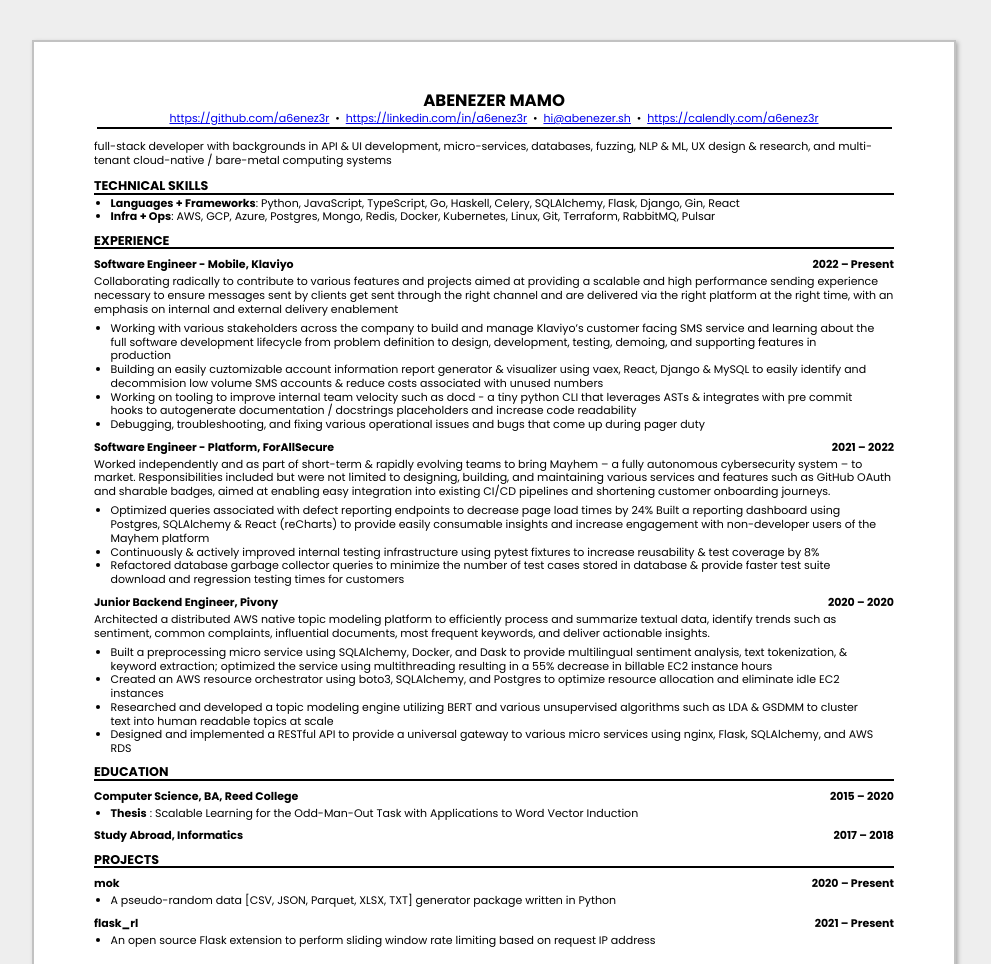
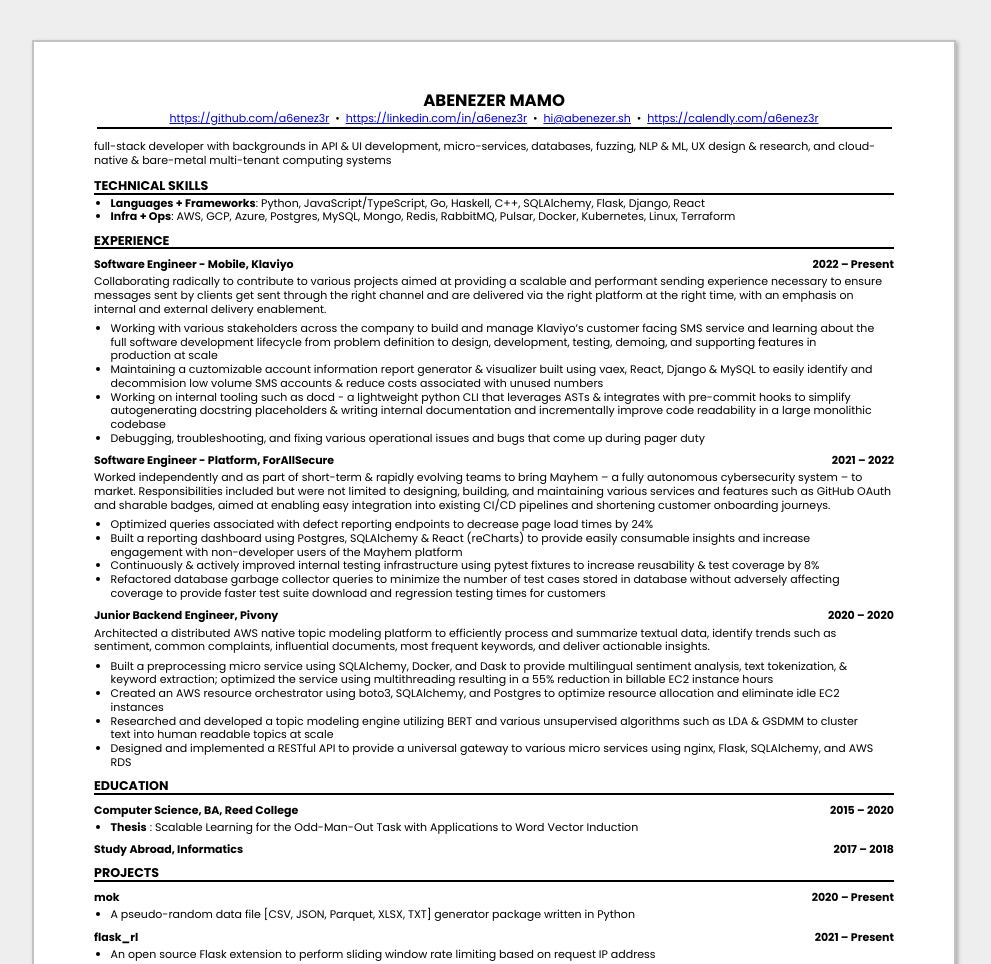
Before and after one commit to a6enez3r/portfolio, a plain HTML site: page src/static/resume/resume.html in a window 1280 px wide. Shown: the top 964 px of the page, without its empty margins (146-1137 px from the left). Drawn offline with Linux system fonts and the light colour scheme.

Commit message:
fixed typos

```diff
--- a/src/static/resume/resume.html
+++ b/src/static/resume/resume.html
@@ -138,35 +138,35 @@
 </ul>
 <!-- The paragraph after the h1 and ul and before the first h2 is optional. It
 is intended to be used for a short summary. -->
-<p>full-stack developer with backgrounds in API &amp; UI development, micro-services, databases, fuzzing, NLP &amp; ML, UX design &amp; research, and multi-tenant cloud-native / bare-metal computing systems</p>
+<p>full-stack developer with backgrounds in API &amp; UI development, micro-services, databases, fuzzing, NLP &amp; ML, UX design &amp; research, and cloud-native &amp; bare-metal multi-tenant computing systems</p>
 <h2>TECHNICAL SKILLS</h2>
 <ul>
-<li><strong>Languages + Frameworks</strong>: Python, JavaScript, TypeScript, Go, Haskell, Celery, SQLAlchemy, Flask, Django, Gin, React</li>
-<li><strong>Infra + Ops</strong>: AWS, GCP, Azure, Postgres, Mongo, Redis, Docker, Kubernetes, Linux, Git, Terraform, RabbitMQ, Pulsar</li>
+<li><strong>Languages + Frameworks</strong>: Python, JavaScript/TypeScript, Go, Haskell, C++, SQLAlchemy, Flask, Django, React</li>
+<li><strong>Infra + Ops</strong>: AWS, GCP, Azure, Postgres, MySQL, Mongo, Redis, RabbitMQ, Pulsar, Docker, Kubernetes, Linux, Terraform</li>
 </ul>
 <h2>EXPERIENCE</h2>
 <!-- You have to wrap the "left" and "right" half of these headings in spans by
 hand -->
 <h3><span>Software Engineer - Mobile, Klaviyo </span> <span>2022 – Present</span></h3>
-<p>Collaborating radically to contribute to various features and projects aimed at providing a scalable and high performance sending experience necessary to ensure messages sent by clients get sent through the right channel and are delivered via the right platform at the right time, with an emphasis on internal and external delivery enablement</p>
+<p>Collaborating radically to contribute to various projects aimed at providing a scalable and performant sending experience necessary to ensure messages sent by clients get sent through the right channel and are delivered via the right platform at the right time, with an emphasis on internal and external delivery enablement.</p>
 <ul>
-<li>Working with various stakeholders across the company to build and manage Klaviyo’s customer facing SMS service and learning about the full software development lifecycle from problem definition to design, development, testing, demoing, and supporting features in production</li>
-<li>Building an easily cuztomizable account information report generator &amp; visualizer using vaex, React, Django &amp; MySQL to easily identify and decommision low volume SMS accounts &amp; reduce costs associated with unused numbers</li>
-<li>Working on tooling to improve internal team velocity such as docd - a tiny python CLI that leverages ASTs &amp; integrates with pre commit hooks to autogenerate documentation / docstrings placeholders and increase code readability</li>
+<li>Working with various stakeholders across the company to build and manage Klaviyo’s customer facing SMS service and learning about the full software development lifecycle from problem definition to design, development, testing, demoing, and supporting features in production at scale</li>
+<li>Maintaining a cuztomizable account information report generator &amp; visualizer built using vaex, React, Django &amp; MySQL to easily identify and decommision low volume SMS accounts &amp; reduce costs associated with unused numbers</li>
+<li>Working on internal tooling such as docd - a lightweight python CLI that leverages ASTs &amp; integrates with pre-commit hooks to simplify autogenerating docstring placeholders &amp; writing internal documentation and incrementally improve code readability in a large monolithic codebase</li>
 <li>Debugging, troubleshooting, and fixing various operational issues and bugs that come up during pager duty</li>
 </ul>
 <h3><span>Software Engineer - Platform, ForAllSecure </span> <span>2021 – 2022</span></h3>
 <p>Worked independently and as part of short-term &amp; rapidly evolving teams to bring Mayhem &ndash; a fully autonomous cybersecurity system &ndash; to market. Responsibilities included but were not limited to designing, building, and maintaining various services and features such as GitHub OAuth and sharable badges, aimed at enabling easy integration into existing CI/CD pipelines and shortening customer onboarding journeys.</p>
 <ul>
-<li>Optimized queries associated with defect reporting endpoints to decrease page load times by 24%
-Built a reporting dashboard using Postgres, SQLAlchemy &amp; React (reCharts) to provide easily consumable insights and increase engagement with non-developer users of the Mayhem platform</li>
+<li>Optimized queries associated with defect reporting endpoints to decrease page load times by 24%</li>
+<li>Built a reporting dashboard using Postgres, SQLAlchemy &amp; React (reCharts) to provide easily consumable insights and increase engagement with non-developer users of the Mayhem platform</li>
 <li>Continuously &amp; actively improved internal testing infrastructure using pytest fixtures to increase reusability &amp; test coverage by 8%</li>
-<li>Refactored database garbage collector queries to minimize the number of test cases stored in database &amp; provide faster test suite download and regression testing times for customers</li>
+<li>Refactored database garbage collector queries to minimize the number of test cases stored in database without adversely affecting coverage to provide faster test suite download and regression testing times for customers</li>
 </ul>
 <h3><span>Junior Backend Engineer, Pivony </span> <span>2020 – 2020 </span></h3>
 <p>Architected a distributed AWS native topic modeling platform to efficiently process and summarize textual data, identify trends such as sentiment, common complaints, influential documents, most frequent keywords, and deliver actionable insights.</p>
 <ul>
-<li>Built a preprocessing micro service using SQLAlchemy, Docker, and Dask to provide multilingual sentiment analysis, text tokenization, &amp; keyword extraction; optimized the service using multithreading resulting in a 55% decrease in billable EC2 instance hours</li>
+<li>Built a preprocessing micro service using SQLAlchemy, Docker, and Dask to provide multilingual sentiment analysis, text tokenization, &amp; keyword extraction; optimized the service using multithreading resulting in a 55% reduction in billable EC2 instance hours</li>
 <li>Created an AWS resource orchestrator using boto3, SQLAlchemy, and Postgres to optimize resource allocation and eliminate idle EC2 instances</li>
 <li>Researched and developed a topic modeling engine utilizing BERT and various unsupervised algorithms such as LDA &amp; GSDMM to cluster text into human readable topics at scale</li>
 <li>Designed and implemented a RESTful API to provide a universal gateway to various micro services using nginx, Flask, SQLAlchemy, and AWS RDS</li>
@@ -180,7 +180,7 @@
 <h2>PROJECTS</h2>
 <h3><span>mok</span> <span>2020 – Present</span></h3>
 <ul>
-<li>A pseudo-random data [CSV, JSON, Parquet, XLSX, TXT] generator package written in Python</li>
+<li>A pseudo-random data file [CSV, JSON, Parquet, XLSX, TXT] generator package written in Python</li>
 </ul>
 <h3><span>flask_rl</span> <span>2021 – Present</span></h3>
 <ul>
```
Also changed, not shown: 2 other files.
